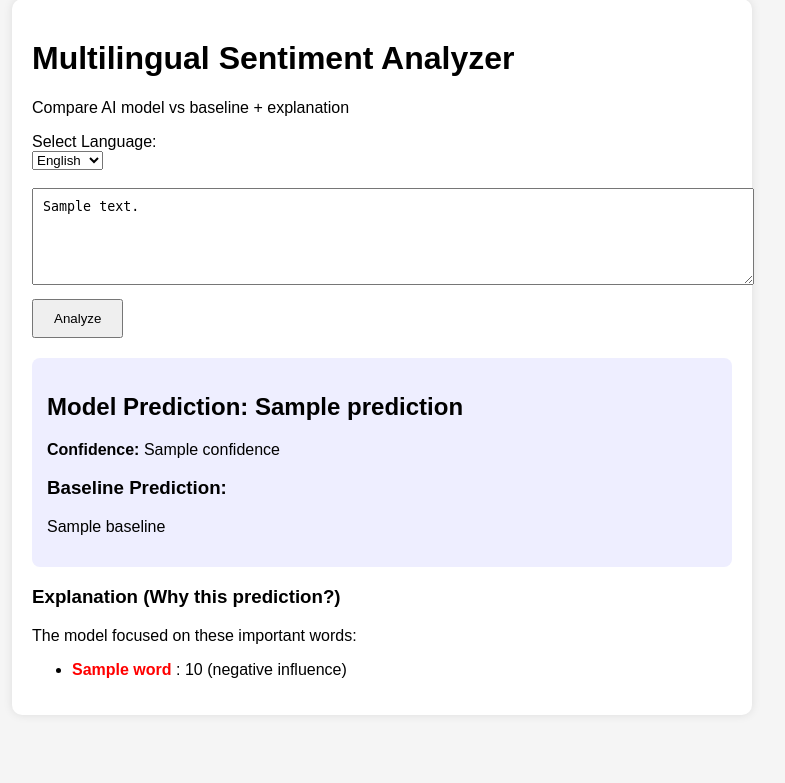
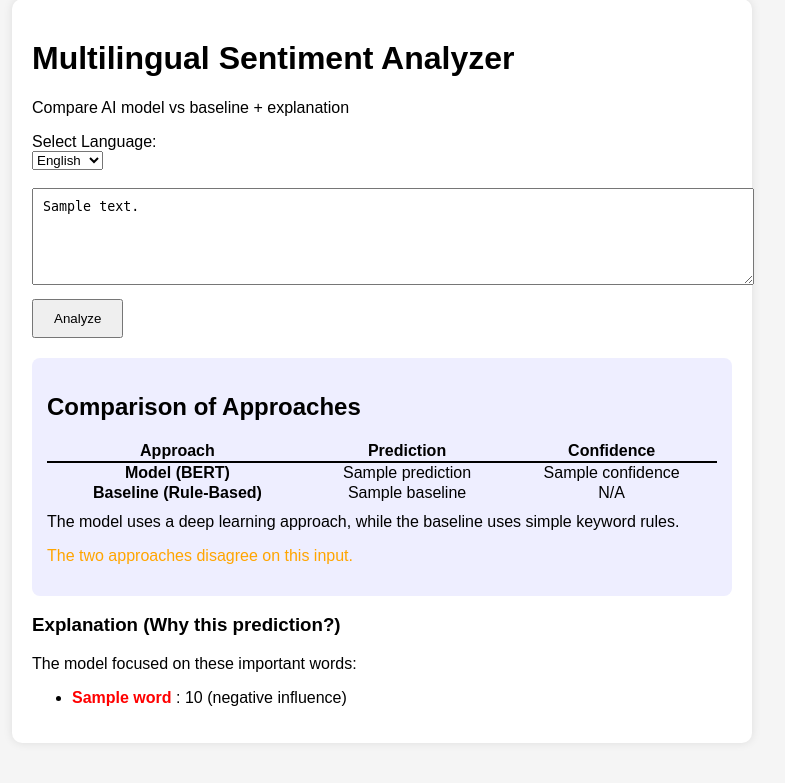
Before and after one commit to CesarGL12/CGLProject, a Flask app: template templates/index.html in a window 1280 px wide. Shown: the part 41-824 px from the top of the page, without its empty margins (258-1043 px from the left). Before the commit the page ends 719 px from the top, so only its background shows below. Run offline with Flask 3, Linux system fonts and the light colour scheme; the template is opened without the code that fills it: most values are stand-ins (such as "Sample title", 1, 10 or a date in 2020).

Commit message:
SCRUM-38: Compare Sentiment Analysis Approaches

```diff
--- a/src/prediction_service.py
+++ b/src/prediction_service.py
@@ -68,11 +68,11 @@ def baseline_predict(text: str) -> str:
     neg_count = sum(word in text_lower for word in negative_words)
 
     if pos_count > neg_count:
-        return "positive"
+        return "Positive"
     elif neg_count > pos_count:
-        return "negative"
+        return "Negative"
     else:
-        return "neutral"
+        return "Neutral"
 
 import pandas as pd
 
--- a/templates/index.html
+++ b/templates/index.html
@@ -66,15 +66,46 @@
     </form>
 
     {% if prediction %}
-        <div class="result">
-            <h2>Model Prediction:
-                <span class="{{ prediction }}">{{ prediction }}</span>
-            </h2>
-            <p><strong>Confidence:</strong> {{ confidence }}</p>
+    <div class="result">
 
-            <h3>Baseline Prediction:</h3>
-            <p>{{ baseline }}</p>
-        </div>
+        <h2>Comparison of Approaches</h2>
+
+        <table style="width:100%; border-collapse: collapse; text-align: center;">
+            <tr>
+                <th style="border-bottom: 2px solid black;">Approach</th>
+                <th style="border-bottom: 2px solid black;">Prediction</th>
+                <th style="border-bottom: 2px solid black;">Confidence</th>
+            </tr>
+
+            <tr>
+                <td><strong>Model (BERT)</strong></td>
+                <td class="{{ prediction }}">{{ prediction }}</td>
+                <td>{{ confidence }}</td>
+            </tr>
+
+            <tr>
+                <td><strong>Baseline (Rule-Based)</strong></td>
+                <td>{{ baseline }}</td>
+                <td>N/A</td>
+            </tr>
+
+    </table>
+
+    <p style="margin-top: 10px;">
+    The model uses a deep learning approach, while the baseline uses simple keyword rules.
+    </p>
+
+    {% if prediction != baseline %}
+        <p style="color: orange;">
+            The two approaches disagree on this input.
+        </p>
+    {% else %}
+        <p style="color: green;">
+            Both approaches agree on this prediction.
+        </p>
+    {% endif %}
+
+</div>
     {% endif %}
 
     {% if important_words %}
```
